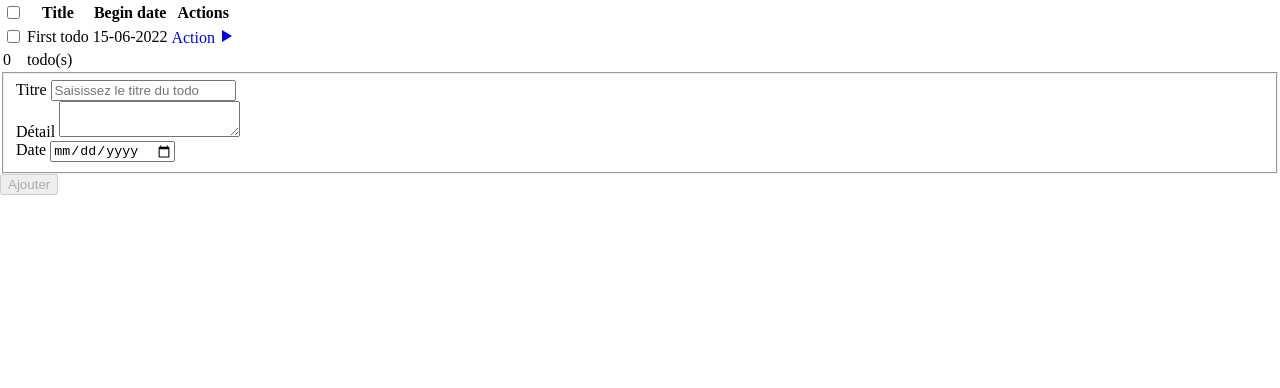
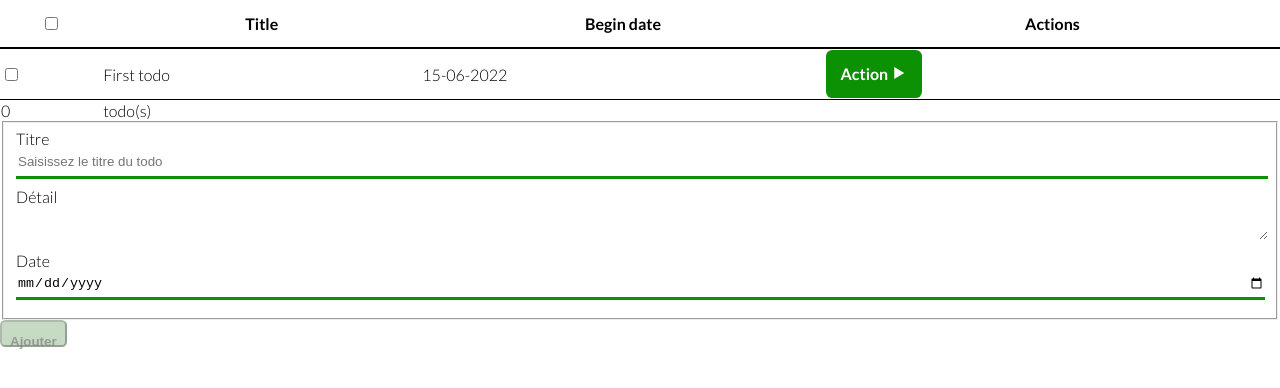
Before and after one commit to dacodemaniak/simple-native-todo, a website with bundled scripts: page index.html in a window 1280 px wide. Built offline with nearby package versions, Linux system fonts and the light colour scheme; a web font is replaced by a local one.

Commit message:
Design form

```diff
--- a/index.html
+++ b/index.html
@@ -52,7 +52,7 @@
                     </td>
                     <td>
                         <div class="button-group">
-                            <a href="#" class="btn-large menu-trigger" title="Actions" data-expanded="false">Action <span class="icon-play3"></span></a>
+                            <a href="#" class="btn btn-success menu-trigger" title="Actions" data-expanded="false">Action <span class="icon-play3"></span></a>
                             <ul class="action-button" data-expanded="false"><!-- Unordered list -->
                                 <li><!-- List item-->
                                     <a href="#" title="Update" class="list-item">Update</a>
@@ -106,7 +106,7 @@
                 </div>
             </fieldset>
             <div class="row">
-                <button type="submit" disabled>Ajouter</button>
+                <button class="btn btn-success" type="submit" disabled>Ajouter</button>
             </div>
         </form>
 
--- a/src/assets/css/custom.css
+++ b/src/assets/css/custom.css
@@ -2,9 +2,11 @@
 * custom.css
 *   Global design for our app
 */
+@import url('https://fonts.googleapis.com/css2?family=Lato:ital,wght@0,300;0,700;1,300&display=swap');
 
 :root {
     --success-color: rgb(13, 145, 4);
+    --succss-color-disabled: rgb(198, 218, 196);
     --warning-color: rgb(225, 120, 29);
 }
 
@@ -14,7 +16,42 @@
 body {
     margin: 0;
     padding: 0;
+    font-family: Lato;
     font-size: 1em; /* Equivalent to 16px default navigator font size */
+}
+
+table {
+    border-collapse: collapse;
+    width: 100%;
+}
+
+td, th { /** Rules factorization */
+    border-bottom-width: 1px;
+    border-bottom-color: #000;
+    border-bottom-style: solid;
+}
+
+table thead tr, table tbody tr {
+    height: 3em;
+}
+
+table thead tr th {
+    border-bottom-width: 2px;
+}
+
+table tfoot tr td { /* Compound rule : règle composée */
+    border-bottom: none;
+}
+
+/**
+* Design button group
+**/
+table tbody tr td div a {
+    text-decoration: none;
+}
+table tbody tr td div ul {
+    display: none;
+    list-style-type: none;
 }
 
 
@@ -44,12 +81,21 @@ a.btn, button.btn {
     font-weight: bold;
 }
 
+a.btn:disabled, button.btn:disabled {
+    color: rgba(128, 128, 128, .7);
+}
+
 a.btn {
     display: block;
 }
+
 a.btn-success, button.btn-success {
     background-color: var(--success-color);
     color: #fff;
+}
+
+a.btn-success:disabled, button.btn-success:disabled {
+    background-color: var(--succss-color-disabled);
 }
 
 a.btn-warning, button.btn-warning {
@@ -96,3 +142,30 @@ div.inner-box img {
     height: inherit;
 
 }
+
+/**
+* Design du formulaire
+**/
+div.row {
+    display: flex;
+    margin-bottom: .5em;
+}
+div.input-field input {
+    border: none;
+    border-bottom-style: solid;
+    border-bottom-color: var(--success-color);
+    height: 2em;
+    width: inherit;
+}
+div.input-field input[type="text"] {
+
+}
+
+div.textarea textarea {
+    border: none;
+    width: inherit;
+}
+
+.row .col .s12 {
+    width: 100%;
+}
```
